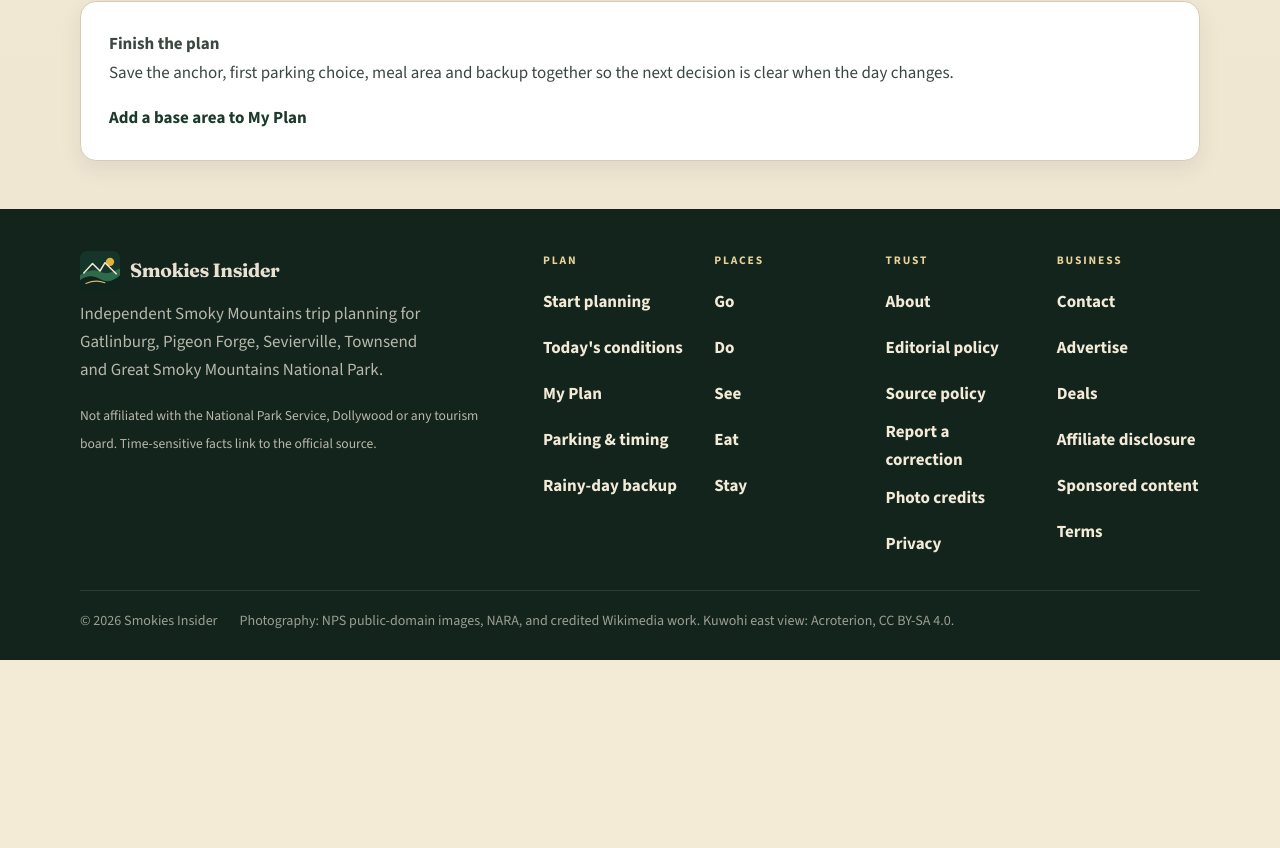
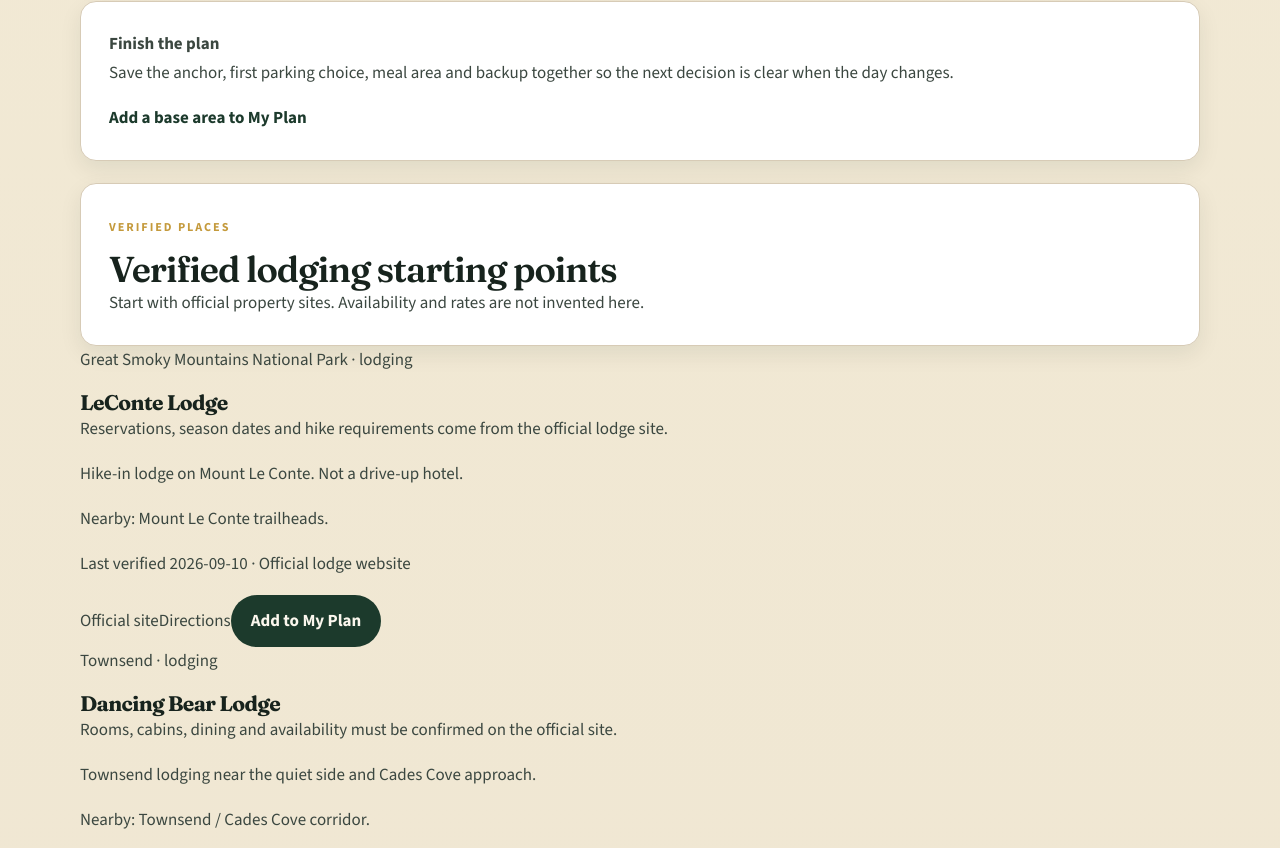
Before and after one commit to masondtorres/smokies-insider-guide, a Next.js app: page /stay in a window 1280 px wide. Shown: the part 2732-3580 px from the top of the page. Before the commit the page ends 3392 px from the top, so only its background shows below. Built offline with nearby package versions, Linux system fonts and the light colour scheme.

Commit message:
Surface verified places on Eat, Stay, Do and homepage

```diff
--- a/src/app/do/page.tsx
+++ b/src/app/do/page.tsx
@@ -1,2 +1,18 @@
 import { CategoryPage } from "@/components/category-page";
-export default function Page() { return <CategoryPage category="do" />; }
+import { PlaceList } from "@/components/place-list";
+import { placesByKind } from "@/data/places";
+
+export default function Page() {
+  return (
+    <>
+      <CategoryPage category="do" />
+      <div className="si-width">
+        <PlaceList
+          title="Verified attractions with working links"
+          intro="Buy tickets and check hours only on official attraction sites."
+          items={placesByKind("attraction")}
+        />
+      </div>
+    </>
+  );
+}
--- a/src/app/eat/page.tsx
+++ b/src/app/eat/page.tsx
@@ -1,2 +1,18 @@
 import { CategoryPage } from "@/components/category-page";
-export default function Page() { return <CategoryPage category="eat" />; }
+import { PlaceList } from "@/components/place-list";
+import { placesByKind } from "@/data/places";
+
+export default function Page() {
+  return (
+    <>
+      <CategoryPage category="eat" />
+      <div className="si-width">
+        <PlaceList
+          title="Real restaurants you can open right now"
+          intro="Verified listings with official websites and directions. Confirm hours, menus and waits with the business. No invented ratings."
+          items={placesByKind("restaurant")}
+        />
+      </div>
+    </>
+  );
+}
--- a/src/app/stay/page.tsx
+++ b/src/app/stay/page.tsx
@@ -1,2 +1,18 @@
 import { CategoryPage } from "@/components/category-page";
-export default function Page() { return <CategoryPage category="stay" />; }
+import { PlaceList } from "@/components/place-list";
+import { placesByKind } from "@/data/places";
+
+export default function Page() {
+  return (
+    <>
+      <CategoryPage category="stay" />
+      <div className="si-width">
+        <PlaceList
+          title="Verified lodging starting points"
+          intro="Start with official property sites. Availability and rates are not invented here."
+          items={placesByKind("lodging")}
+        />
+      </div>
+    </>
+  );
+}
```
